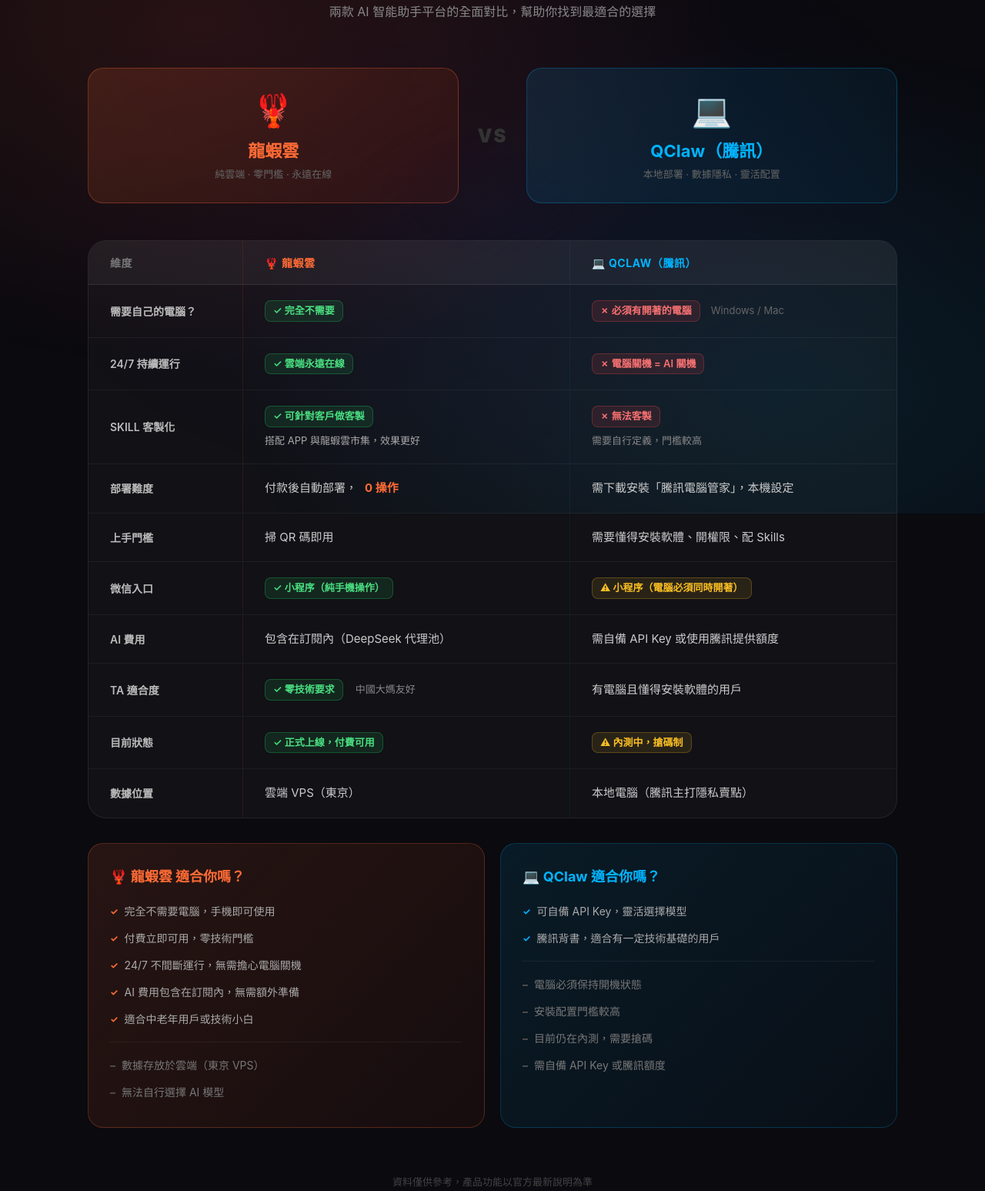
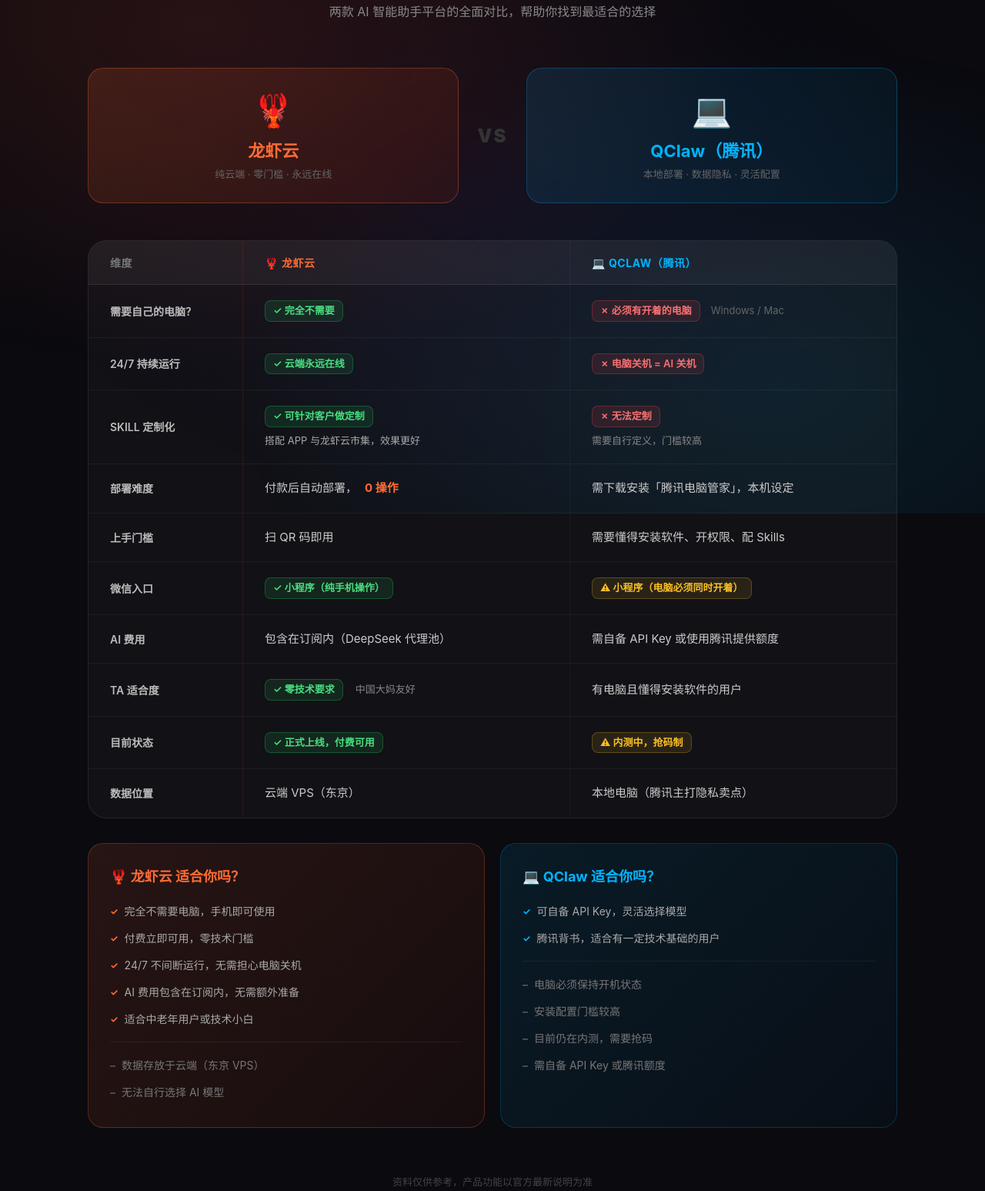
Before and after one commit to altoslab-offical/clawcloud_compair_01, a plain HTML site: page comparison.html in a window 1280 px wide. Shown: the part 133-1680 px from the top of the page at 77% size. Drawn offline with Linux system fonts and the light colour scheme.

Commit message:
Convert to Simplified Chinese

```diff
--- a/comparison.html
+++ b/comparison.html
@@ -1,9 +1,9 @@
 <!DOCTYPE html>
-<html lang="zh-TW">
+<html lang="zh-CN">
 <head>
   <meta charset="UTF-8">
   <meta name="viewport" content="width=device-width, initial-scale=1.0">
-  <title>龍蝦雲 vs QClaw 比較</title>
+  <title>龙虾云 vs QClaw 比较</title>
   <style>
     * {
       margin: 0;
@@ -466,7 +466,7 @@
 
       /* Mini brand label */
       .table-row .col-claw::before {
-        content: '🦞 龍蝦雲';
+        content: '🦞 龙虾云';
         font-size: 11px;
         color: #ff6b35;
         font-weight: 700;
@@ -524,141 +524,141 @@
     <!-- Header -->
     <header>
 <h1>
-        <span class="title-claw">龍蝦雲 🦞</span>
+        <span class="title-claw">龙虾云 🦞</span>
         <span class="title-vs">VS</span>
         <span class="title-qclaw">QClaw</span>
       </h1>
-      <p>兩款 AI 智能助手平台的全面對比，幫助你找到最適合的選擇</p>
+      <p>两款 AI 智能助手平台的全面对比，帮助你找到最适合的选择</p>
     </header>
 
     <!-- Hero Cards -->
     <div class="hero-cards">
       <div class="hero-card claw">
         <span class="icon">🦞</span>
-        <h2>龍蝦雲</h2>
-        <div class="subtitle">純雲端 · 零門檻 · 永遠在線</div>
+        <h2>龙虾云</h2>
+        <div class="subtitle">纯云端 · 零门槛 · 永远在线</div>
       </div>
       <div class="vs-divider">VS</div>
       <div class="hero-card qclaw">
         <span class="icon">💻</span>
-        <h2>QClaw（騰訊）</h2>
-        <div class="subtitle">本地部署 · 數據隱私 · 靈活配置</div>
+        <h2>QClaw（腾讯）</h2>
+        <div class="subtitle">本地部署 · 数据隐私 · 灵活配置</div>
       </div>
     </div>
 
     <!-- Comparison Table -->
     <div class="table-wrapper">
       <div class="table-header">
-        <div>維度</div>
-        <div class="col-claw">🦞 龍蝦雲</div>
-        <div class="col-qclaw">💻 QClaw（騰訊）</div>
+        <div>维度</div>
+        <div class="col-claw">🦞 龙虾云</div>
+        <div class="col-qclaw">💻 QClaw（腾讯）</div>
       </div>
 
       <div class="table-row">
-        <div class="col col-label">需要自己的電腦？</div>
+        <div class="col col-label">需要自己的电脑？</div>
         <div class="col col-claw"><span class="tag-yes">✓ 完全不需要</span></div>
-        <div class="col col-qclaw"><span class="tag-no">✗ 必須有開著的電腦</span><span style="color:#666;font-size:13px;margin-left:4px;">Windows / Mac</span></div>
+        <div class="col col-qclaw"><span class="tag-no">✗ 必须有开着的电脑</span><span style="color:#666;font-size:13px;margin-left:4px;">Windows / Mac</span></div>
       </div>
 
       <div class="table-row">
-        <div class="col col-label">24/7 持續運行</div>
-        <div class="col col-claw"><span class="tag-yes">✓ 雲端永遠在線</span></div>
-        <div class="col col-qclaw"><span class="tag-no">✗ 電腦關機 = AI 關機</span></div>
+        <div class="col col-label">24/7 持续运行</div>
+        <div class="col col-claw"><span class="tag-yes">✓ 云端永远在线</span></div>
+        <div class="col col-qclaw"><span class="tag-no">✗ 电脑关机 = AI 关机</span></div>
       </div>
 
       <div class="table-row">
-        <div class="col col-label">SKILL 客製化</div>
+        <div class="col col-label">SKILL 定制化</div>
         <div class="col col-claw">
           <div>
-            <span class="tag-yes">✓ 可針對客戶做客製</span>
-            <div style="margin-top:8px;font-size:13px;color:#aaa;line-height:1.5;">搭配 APP 與龍蝦雲市集，效果更好</div>
+            <span class="tag-yes">✓ 可针对客户做定制</span>
+            <div style="margin-top:8px;font-size:13px;color:#aaa;line-height:1.5;">搭配 APP 与龙虾云市集，效果更好</div>
           </div>
         </div>
         <div class="col col-qclaw">
           <div>
-            <span class="tag-no">✗ 無法客製</span>
-            <div style="margin-top:8px;font-size:13px;color:#888;line-height:1.5;">需要自行定義，門檻較高</div>
+            <span class="tag-no">✗ 无法定制</span>
+            <div style="margin-top:8px;font-size:13px;color:#888;line-height:1.5;">需要自行定义，门槛较高</div>
           </div>
         </div>
       </div>
 
       <div class="table-row">
-        <div class="col col-label">部署難度</div>
-        <div class="col col-claw">付款後自動部署，<strong style="color:#ff6b35">0 操作</strong></div>
-        <div class="col col-qclaw">需下載安裝「騰訊電腦管家」，本機設定</div>
+        <div class="col col-label">部署难度</div>
+        <div class="col col-claw">付款后自动部署，<strong style="color:#ff6b35">0 操作</strong></div>
+        <div class="col col-qclaw">需下载安装「腾讯电脑管家」，本机设定</div>
       </div>
 
       <div class="table-row">
-        <div class="col col-label">上手門檻</div>
-        <div class="col col-claw">掃 QR 碼即用</div>
-        <div class="col col-qclaw">需要懂得安裝軟體、開權限、配 Skills</div>
+        <div class="col col-label">上手门槛</div>
+        <div class="col col-claw">扫 QR 码即用</div>
+        <div class="col col-qclaw">需要懂得安装软件、开权限、配 Skills</div>
       </div>
 
       <div class="table-row">
         <div class="col col-label">微信入口</div>
-        <div class="col col-claw"><span class="tag-yes">✓ 小程序（純手機操作）</span></div>
-        <div class="col col-qclaw"><span class="tag-neutral">⚠ 小程序（電腦必須同時開著）</span></div>
+        <div class="col col-claw"><span class="tag-yes">✓ 小程序（纯手机操作）</span></div>
+        <div class="col col-qclaw"><span class="tag-neutral">⚠ 小程序（电脑必须同时开着）</span></div>
       </div>
 
       <div class="table-row">
-        <div class="col col-label">AI 費用</div>
-        <div class="col col-claw">包含在訂閱內（DeepSeek 代理池）</div>
-        <div class="col col-qclaw">需自備 API Key 或使用騰訊提供額度</div>
+        <div class="col col-label">AI 费用</div>
+        <div class="col col-claw">包含在订阅内（DeepSeek 代理池）</div>
+        <div class="col col-qclaw">需自备 API Key 或使用腾讯提供额度</div>
       </div>
 
       <div class="table-row">
-        <div class="col col-label">TA 適合度</div>
-        <div class="col col-claw"><span class="tag-yes">✓ 零技術要求</span><span style="color:#888;font-size:13px;margin-left:6px;">中國大媽友好</span></div>
-        <div class="col col-qclaw">有電腦且懂得安裝軟體的用戶</div>
+        <div class="col col-label">TA 适合度</div>
+        <div class="col col-claw"><span class="tag-yes">✓ 零技术要求</span><span style="color:#888;font-size:13px;margin-left:6px;">中国大妈友好</span></div>
+        <div class="col col-qclaw">有电脑且懂得安装软件的用户</div>
       </div>
 
       <div class="table-row">
-        <div class="col col-label">目前狀態</div>
-        <div class="col col-claw"><span class="tag-yes">✓ 正式上線，付費可用</span></div>
-        <div class="col col-qclaw"><span class="tag-neutral">⚠ 內測中，搶碼制</span></div>
+        <div class="col col-label">目前状态</div>
+        <div class="col col-claw"><span class="tag-yes">✓ 正式上线，付费可用</span></div>
+        <div class="col col-qclaw"><span class="tag-neutral">⚠ 内测中，抢码制</span></div>
       </div>
 
       <div class="table-row">
-        <div class="col col-label">數據位置</div>
-        <div class="col col-claw">雲端 VPS（東京）</div>
-        <div class="col col-qclaw">本地電腦（騰訊主打隱私賣點）</div>
+        <div class="col col-label">数据位置</div>
+        <div class="col col-claw">云端 VPS（东京）</div>
+        <div class="col col-qclaw">本地电脑（腾讯主打隐私卖点）</div>
       </div>
     </div>
 
     <!-- Summary Cards -->
     <div class="summary">
       <div class="summary-card claw">
-        <h3>🦞 龍蝦雲 適合你嗎？</h3>
+        <h3>🦞 龙虾云 适合你吗？</h3>
         <ul class="pros-list">
-          <li>完全不需要電腦，手機即可使用</li>
-          <li>付費立即可用，零技術門檻</li>
-          <li>24/7 不間斷運行，無需擔心電腦關機</li>
-          <li>AI 費用包含在訂閱內，無需額外準備</li>
-          <li>適合中老年用戶或技術小白</li>
+          <li>完全不需要电脑，手机即可使用</li>
+          <li>付费立即可用，零技术门槛</li>
+          <li>24/7 不间断运行，无需担心电脑关机</li>
+          <li>AI 费用包含在订阅内，无需额外准备</li>
+          <li>适合中老年用户或技术小白</li>
         </ul>
         <ul class="cons-list">
-          <li>數據存放於雲端（東京 VPS）</li>
-          <li>無法自行選擇 AI 模型</li>
+          <li>数据存放于云端（东京 VPS）</li>
+          <li>无法自行选择 AI 模型</li>
         </ul>
       </div>
 
       <div class="summary-card qclaw">
-        <h3>💻 QClaw 適合你嗎？</h3>
+        <h3>💻 QClaw 适合你吗？</h3>
         <ul class="pros-list">
-<li>可自備 API Key，靈活選擇模型</li>
-          <li>騰訊背書，適合有一定技術基礎的用戶</li>
+          <li>可自备 API Key，灵活选择模型</li>
+          <li>腾讯背书，适合有一定技术基础的用户</li>
         </ul>
         <ul class="cons-list">
-          <li>電腦必須保持開機狀態</li>
-          <li>安裝配置門檻較高</li>
-          <li>目前仍在內測，需要搶碼</li>
-          <li>需自備 API Key 或騰訊額度</li>
+          <li>电脑必须保持开机状态</li>
+          <li>安装配置门槛较高</li>
+          <li>目前仍在内测，需要抢码</li>
+          <li>需自备 API Key 或腾讯额度</li>
         </ul>
       </div>
     </div>
 
     <footer>
-      <p>資料僅供參考，產品功能以官方最新說明為準</p>
+      <p>资料仅供参考，产品功能以官方最新说明为准</p>
     </footer>
 
   </div>
```
